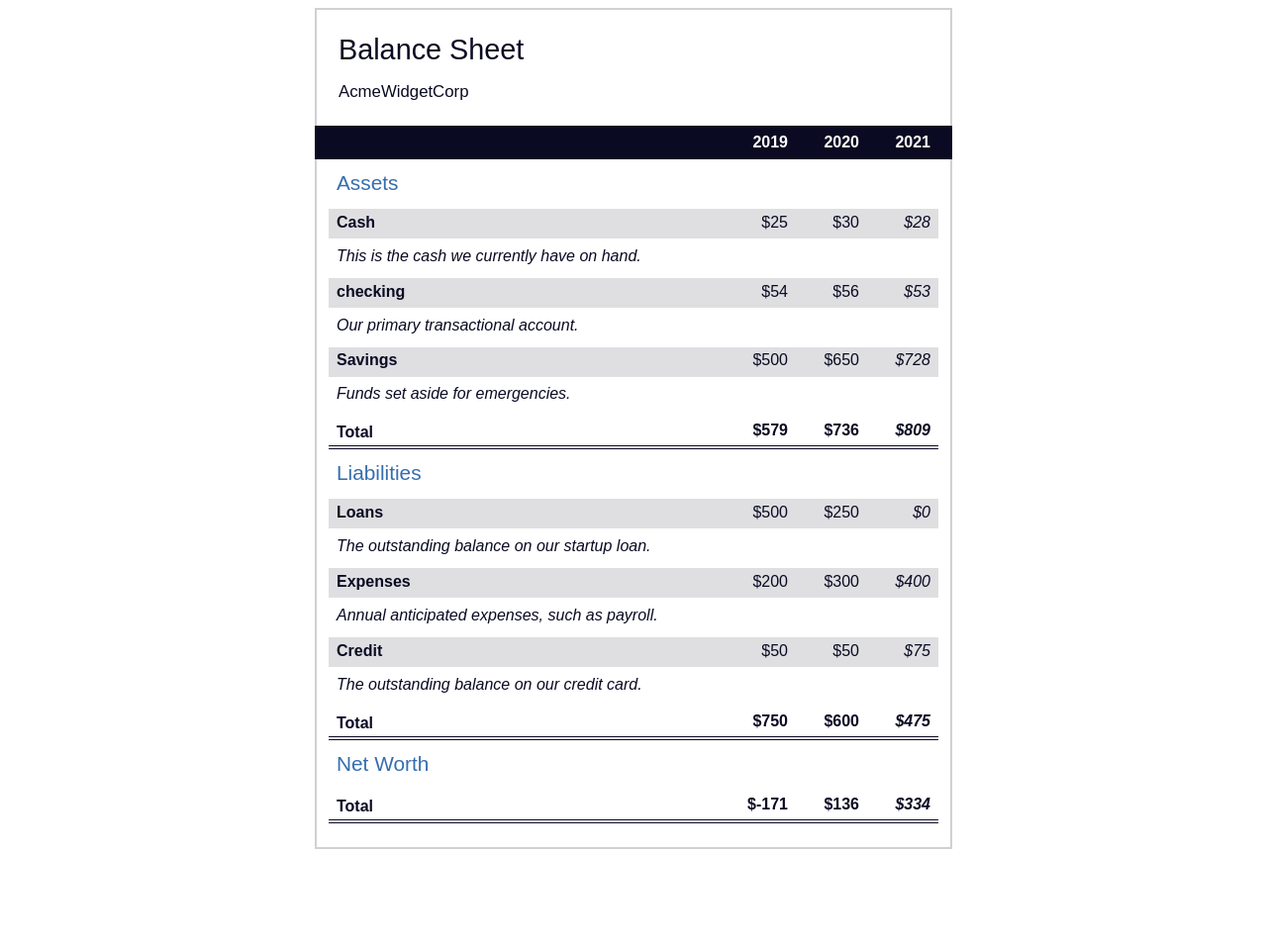
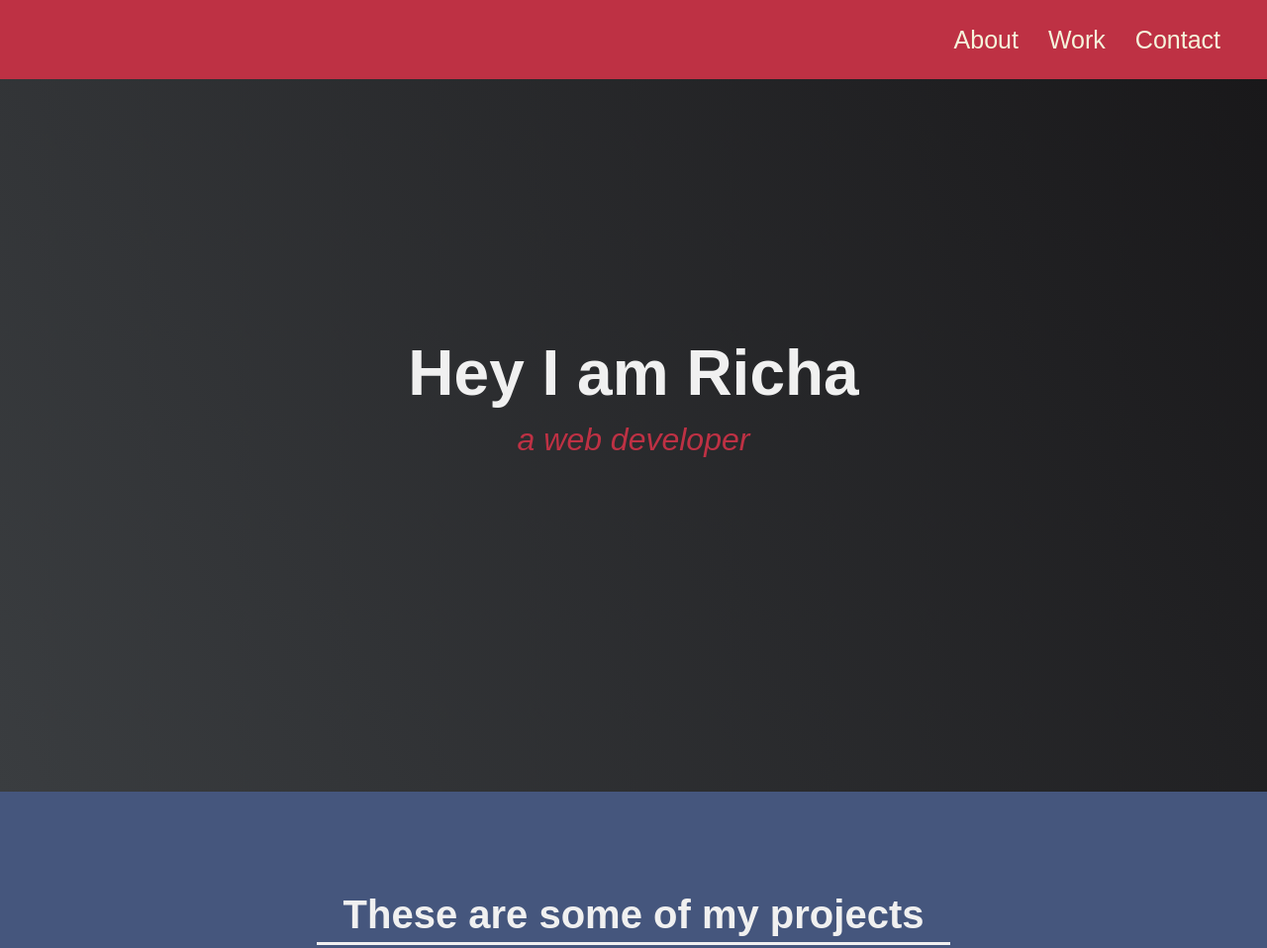
Before and after one commit to 007richa/007richa.github.io, a plain HTML site: page index.html in a window 1280 px wide. Shown: the top 958 px of the page at 99% size. Before the commit the page ends 866 px from the top, so only its background shows below. Drawn offline with Linux system fonts and the light colour scheme.

Commit message:
portfolio website

```diff
--- a/index.html
+++ b/index.html
@@ -1,128 +1,75 @@
+<!-- https://github.com/007richa -->
 <!DOCTYPE html>
 <html lang="en">
 <head>
   <meta charset="UTF-8">
   <meta http-equiv="X-UA-Compatible" content="IE=edge">
   <meta name="viewport" content="width=device-width, initial-scale=1.0">
-  <link rel="stylesheet" href="styles.css" type="text/css">
-  <title>Balance sheet</title>
+  <title>Portfolio Websites</title>
+  <link rel="stylesheet" type="text/css" href="styles.css" >
+  <script src="https://kit.fontawesome.com/2544250f22.js" crossorigin="anonymous"></script>
 </head>
 <body>
-  <main>
-    <section>
-      <h1>
-        <span class="flex">
-          <span>AcmeWidgetCorp</span>
-          <span>Balance Sheet</span>
-        </span>
-      </h1>
+<!-- START NAV -->
+    <nav>
+      <ul>
+        <li><a href="#welcome-sectio ">About</a></li>
+        <li><a href="#projects ">Work</a></li>
+        <li><a href="#profile-link ">Contact</a></li>
+      </ul>
+    </nav>
+<!-- END NAV -->
+<!-- START WELCOME SECTION -->
+  <section id="welcome-section">
+    <h1>Hey I am Richa</h1>
+    <p>a web developer</p>
+  </section>
+<!-- END WELCOME SECTION -->
+<!-- START PROJECT SECTION -->
+  <section id="projects">
+    <h2 class="projects-header">These are some of my projects</h2>
+    <div class="project-grid">
 
-      <div id="years" aria-hidden="true">
-        <span class="year">2019</span>
-        <span class="year">2020</span>
-        <span class="year">2021</span>
-      </div>
-      <div class="table-wrap">
-        <table>
-          <caption>Assets</caption>
-          <thead>
-            <tr>
-            <td></td>
-              <th><span class="sr-only year">2019</span></th>
-              <th><span class="sr-only year">2020</span></th>
-              <th class="current"><span class="sr-only year">2021</span></th>
-            </tr>
-          </thead>
-          <tbody>
-            <tr class="data">
-              <th>Cash <span class="description">This is the cash we currently have on hand.</span> </th>
-              <td>$25</td>
-              <td>$30</td>
-              <td class="current">$28</td>
-            </tr>
-            <tr class="data">
-              <th>checking <span class="description">Our primary transactional account.</span></th>
-              <td>$54</td>
-              <td>$56</td>
-              <td class="current">$53</td>
-            </tr>
-            <tr class="data">
-              <th>Savings <span class="description">Funds set aside for emergencies.</span></th>
-              <td>$500</td>
-              <td>$650</td>
-              <td class="current">$728</td>
-            </tr>
-            <tr class="total">
-              <th>Total <span class="sr-only">Assets</span></th>
-              <td>$579</td>
-              <td>$736</td>
-              <td class="current">$809</td>
-            </tr>
-          </tbody>
-        </table>
+      <a href="https://codepen.io/007richa/full/eYMOMwo" class=" project" target="_blank">
+        <img src="https://s8.gifyu.com/images/2022-06-27-349d4fb3c360d0c2d.png" alt="">
+        <p class="project-title" >Product landing page</p>
+      </a>
+
+      <a href="https://codepen.io/007richa/full/ZExzReL" class=" project" target="_blank">
+        <img src="https://s8.gifyu.com/images/2022-06-27-4.png" alt="">
+        <p class="project-title">Magazine</p>
+      </a>
+
+      <a href="https://codepen.io/007richa/full/gOeYKxJ" class=" project" target="_blank">
+        <img src="https://s8.gifyu.com/images/2022-06-27-5.png" alt="">
+        <p class="project-title">Photo Gallery</p>
+      </a>
+
+      <a href="https://codepen.io/007richa/full/KKoPeZg" class=" project" target="_blank">
+        <img src="https://s8.gifyu.com/images/2022-06-27-6.png" alt="">
+        <p class="project-title">Nutrition facts</p>
+      </a>
 
 
-        <table>
-          <caption>Liabilities</caption>
-          <thead>
-            <tr>
-              <td></td>
-              <th><span class="sr-only">2019</span></th>
-              <th><span class="sr-only">2020</span></th>
-              <th><span class="sr-only">2021</span></th>
-            </tr>
-          </thead>
-          <tbody>
-            <tr class="data">
-              <th>Loans <span class="description">The outstanding balance on our startup loan.</span></th>
-              <td>$500</td>
-              <td>$250</td>
-              <td class="current">$0</td>
-            </tr>
-            <tr class="data">
-              <th>Expenses <span class="description">Annual anticipated expenses, such as payroll.</span></th>
-              <td>$200</td>
-              <td>$300</td>
-              <td class="current">$400</td>
-            </tr>
-            <tr class="data">
-              <th>Credit<span class="description">The outstanding balance on our credit card.</span></th>
-              <td>$50</td>
-              <td>$50</td>
-              <td class="current">$75</td>
-            </tr>
-            <tr class="total">
-              <th>Total <span class="sr-only">Liabilities</span></th>
-              <td>$750</td>
-              <td>$600</td>
-              <td class="current">$475</td>
-            </tr>
-          </tbody>
-        </table>
+    </div>
+  </section>
+<!-- END PROJECT SECTION -->
+<!-- START CONTACT SECTION -->
+  <div id="profile-link">
+    <h2 class="profile-header">To get in touch</h2>
+    <div class="contact-link">
+        <a href="https://www.linkedin.com/in/richa-singh-b47198224" target="_blank" class="contact-datails">
+          <i class="fa-brands fa-linkedin"></i> linkedin
+        </a>
+        <a href="https://github.com/007richa" target="_blank" class="contact-datails">
+          <i class="fa-brands fa-github"></i> github
+        </a>
+        <a href="#" target="_blank" class="contact-datails">
+          <i class="fa-solid fa-envelope"></i>richsing007@gmail.com
+        </a>
+    </div>
+  </div>
+<!-- END CONTACT SECTION -->
 
-
-        <table>
-          <caption>Net Worth</caption>
-          <thead>
-            <tr>
-              <td></td>
-              <th><span class="sr-only">2019</span></th>
-              <th><span class="sr-only">2020</span></th>
-              <th><span class="sr-only">2021</span></th>
-
-            </tr>
-          </thead>
-          <tbody>
-            <tr class="total">
-              <th>Total <span class="sr-only">Net Worth</span></th>
-              <td>$-171</td>
-              <td>$136</td>
-              <td class="current">$334</td>
-            </tr>
-          </tbody>
-        </table>
-      </div>
-    </section>
-  </main>
 </body>
 </html>
--- a/styles.css
+++ b/styles.css
@@ -1,146 +1,151 @@
-html{
-  box-sizing: border-box;
-}
-body{
-  font-family: sans-serif;
-  color: #0a0a23;
+*{
+  box-sizing: inherit;
+  margin: 0;
 }
 
-span[class~="sr-only"]{
-  border: 0;
-  clip: rect(1px,1px,1px,1px);
-  clip-path: inset(50%);
-  -webkit-clip-path: inset(50%);
-  width: 1px;
-  height: 1px;
-  overflow: hidden;
-  white-space: nowrap;
-  position: absolute;
-  padding: 0;
-  margin: -1px;
+body {
+  font-family: 'Poppins', sans-serif;
+  font-size: 1.8rem;
+  font-weight: 400;
+  line-height: 1.4;
+  color: var(--main-white);
+}
+
+:root{
+  --main-red: #be3144;
+  --main-blue: #45567d;
+  --main-white: #f0f0f0;
+  --main-gray: #303841;
+}
+
+nav{
+  background-color: var(--main-red);
+  display: flex;
+  position: fixed;
+  top: 0;
+  width: 100vw;
+  font-size: 25px;
+  justify-content: flex-end;
+  z-index: 1;
+  height: 10%;
+}
+nav>ul{
+  display: flex;
+  flex-direction: row;
+  margin-right: 2rem;
+  height: 100%;
+}
+nav>ul>li{
+  color: beige;
+  list-style: none;
+  padding: 0 15px;
+  height: 100%;
+  display: flex;
+  align-items: center;
+}
+
+nav>ul>li:hover{
+  background-color: var(--main-blue);
+}
+
+a{
+  color: beige;
+  text-decoration: none;
+  font-weight: 500;
+}
+
+#welcome-section{
+  background-color: black;
+  display: flex;
+  flex-direction: column;
+  justify-content: center;
+  align-items: center;
+  width: 100vw;
+  height: 100vh;
+  background: linear-gradient(
+    62deg, #3a3d40 0%,
+      #181719 100%
+  );
 }
 
 h1{
-  max-width: 37.25rem;
-  margin: 0 auto;
-  padding: 1.5rem 1.25rem;
-}
-h1 .flex{
-  display: flex;
-  flex-direction: column-reverse;
-  gap: 1rem;
-}
-h1 .flex span:first-of-type{
-  font-size: 0.7em;
-}
-h1 .flex span:last-of-type{
-  font-size: 1.2em;
-}
-section{
-  max-width: 40rem;
-  margin: 0 auto;
-  border: 2px solid #d0d0d5;
+  font-size: 4rem;
+  font-family: 'Raleway', sans-serif;
+  font-weight: 700;
+  text-align: center;
+  color: var(--main-white);
 }
 
-#years{
-  display: flex;
-  justify-content: flex-end;
-  position: sticky;
-  top: 0;
-  color: #fff;
-  background-color: #0a0a23;
-  z-index: 999;
-  margin: 0 -2px;
-  padding: 0.5rem calc(1.25rem + 2px) 0.5rem 0;
+#welcome-section > p {
+  font-size: 2rem;
+  font-weight: 200;
+  font-style: italic;
+  color: var(--main-red);
 }
 
-#years span[class]{
-  font-weight: bold;
-  width: 4.5rem;
-  text-align: right;
+#projects{
+  background-color: var(--main-blue);
+  text-align: center;
+    padding: 10rem 2rem;
 }
 
-.table-wrap{
-  padding: 0 0.75rem 1.5rem 0.75rem;
+.projects-header{
+  max-width: 640px;
+  margin: -4rem auto 6rem auto;
+  border-bottom: 0.2rem solid var(--main-white);
+  font-size: 2.5rem;
 }
 
-span:not(.sr-only){
-  font-weight: normal;
+.project-grid {
+  display: grid;
+  grid-template-columns: repeat(auto-fit, minmax(320px, 1fr));
+  grid-gap: 4rem;
+  width: 100%;
+  max-width: 1280px;
+  margin: 0 auto;
+  margin-bottom: 6rem;
 }
 
-table{
-  border-collapse: collapse;
-  border: 0;
-  width: 100%;
-  position: relative;
-  margin-top: 3rem;
-}
-table caption{
-  color: #356eaf;
-  font-size: 1.3rem;
-  font-weight: normal;
-  position: absolute;
-  top: -2.25rem;
-  left: 0.5rem;
-}
-td{
-  width: 100%;
-  min-width: 4rem;
-  max-width: 4rem;
+.project{
+  border-radius: 2px;
 }
 
-tbody th{
-  width: calc(100% - 12rem)
+.project-title{
+  background-color: var(--main-gray);
+  font-size: 1.4rem;
+  padding:1.3rem 0.5rem;
 }
 
-tr[class="total"]{
-  border-bottom: 4px double #0a0a23;
-  font-weight: bold;
+#profile-link{
+  background-color: var(--main-gray);
+  width: 100vw;
+  height: 100vh;
 }
 
-tr[class="total"] th{
-  text-align: left;
-  padding:0.5rem 0 0.25rem 0.5rem ;
-}
-tr.total td{
-  text-align: right;
-  padding: 0 0.25rem;
+img {
+  display: block;
+  width: 100%;
+  height: calc(100% - 6.8rem);
+  object-fit: cover;
 }
 
-tr.total td:nth-of-type(3){
-  padding-right: 0.5rem;
+.profile-header{
+  text-align: center;
+  padding: 5rem 0;
 }
 
-tr.total:hover{
-   background-color: #99c9ff;
-}
-td.current{
-  font-style: italic;
+.contact-datails{
+  display: flex;
+  justify-content: center;
+  font-size: 2.4rem;
+  text-shadow: 2px 2px 1px #1f1f1f;
+  transition: transform 0.3s ease-out;
 }
 
-tr.data{
-  background-image: linear-gradient(to bottom, #dfdfe2 1.845rem, white 1.845rem) ;
+.contact-datails:last-of-type{
+  font-size: 1.5rem;
 }
 
-tr.data th{
-  text-align: left;
-  padding-top: 0.3rem;
-  padding-left: 0.5rem;
+@media (max-width: 61.25em) html{
+  font-size: 58%;
 }
-
-tr.data th .description{
-  display: block;
-  font-style: italic;
-  font-weight: normal;
-  padding: 1rem 0 0.75rem;
-  margin-right: -13.5rem;
-}
-
-tr.data td{
-  vertical-align: top;
-  text-align: right;
-  padding: 0.3rem 0.25rem 0;
-}
-tr.data td:last-of-type{
-  padding-right: 0.5rem;
-}
```
